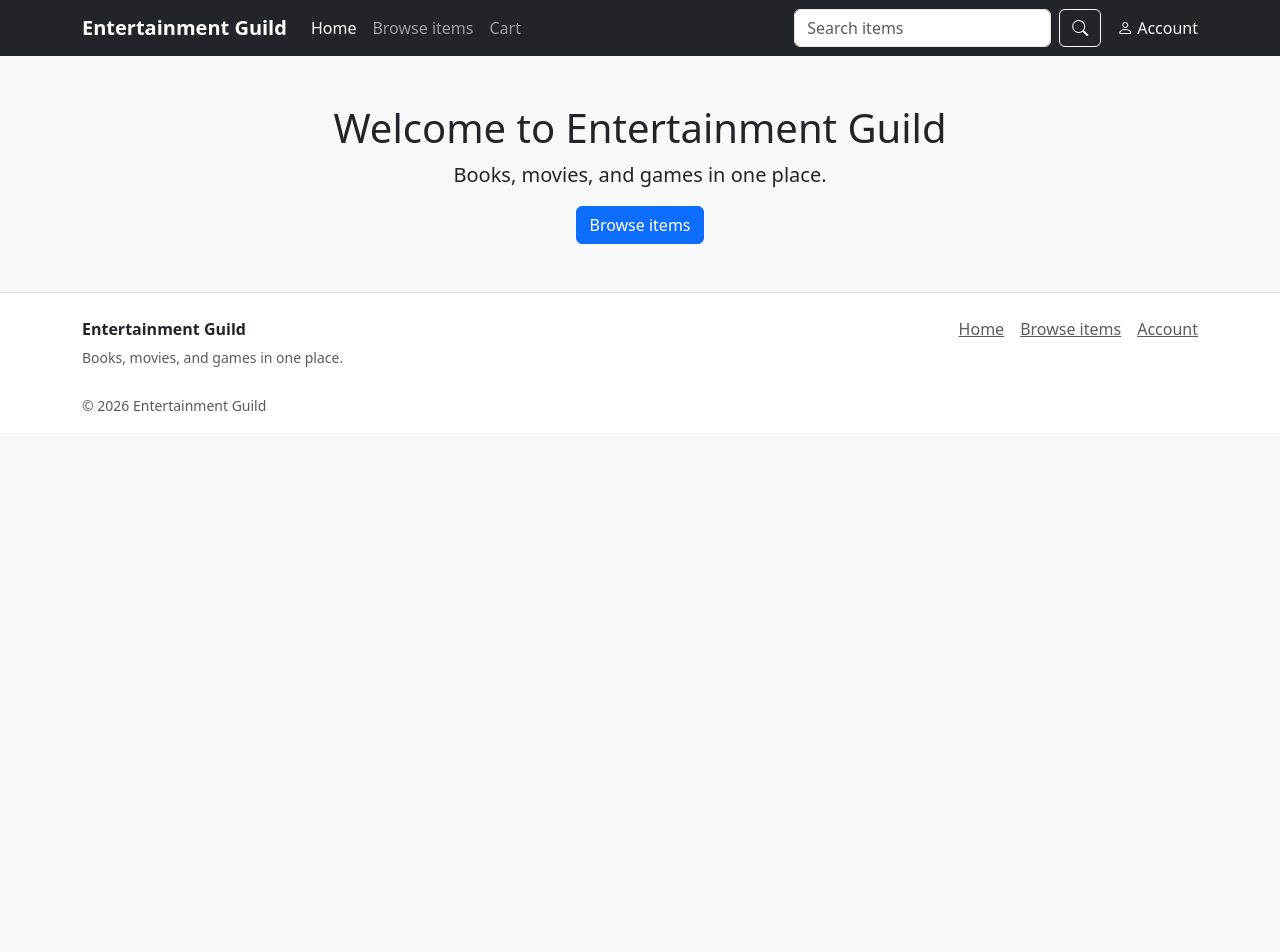
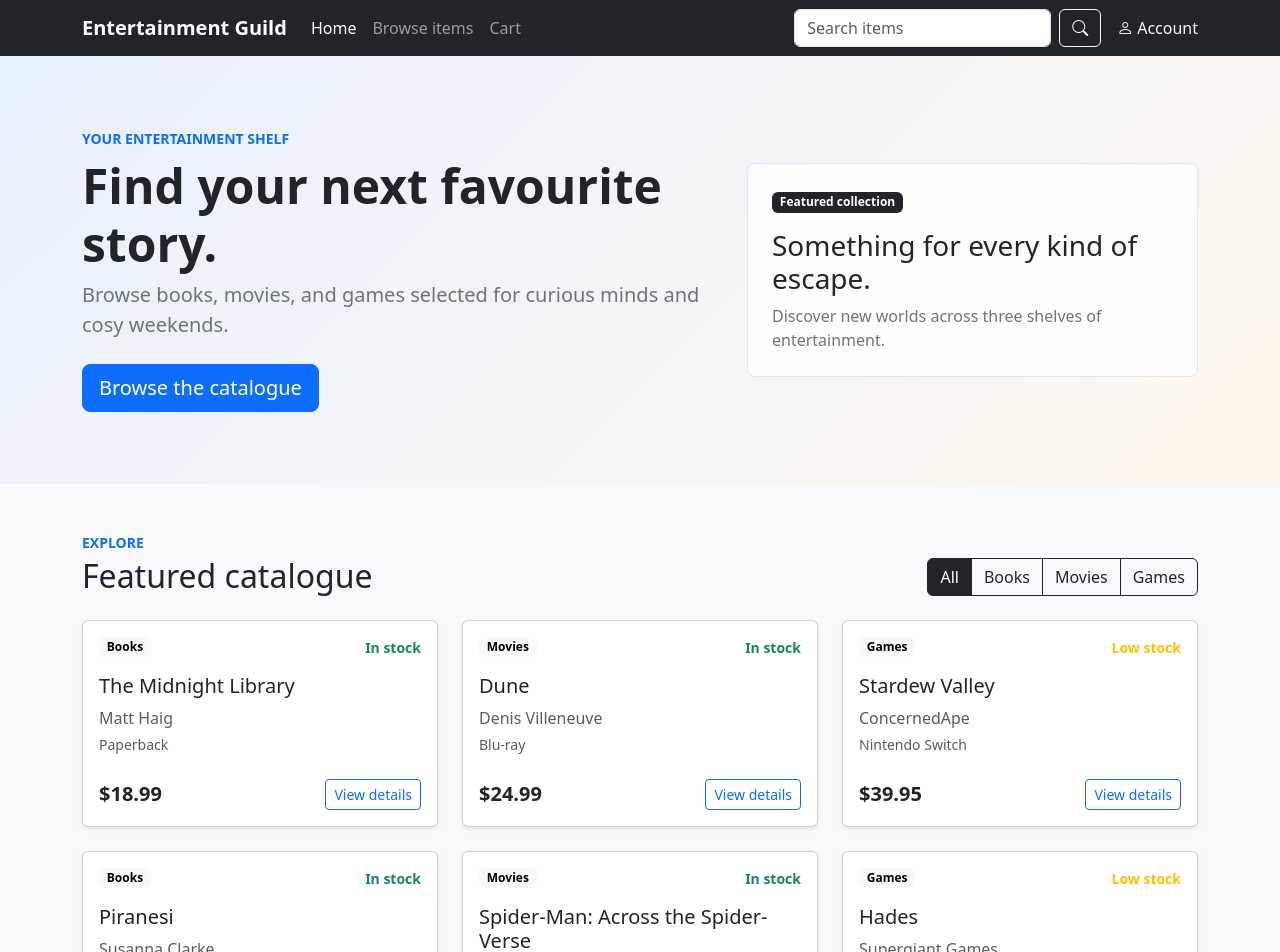
Before and after one commit to comfysquid/Entertainment-Guild, a React (Create React App) app in the folder frontend/: page / in a window 1280 px wide. Shown: the top 952 px of the page. Before the commit the page ends 800 px from the top, so only its background shows below. Built offline with nearby package versions, Linux system fonts and the light colour scheme.

Commit message:
Built homepage with product cards (placeholder data)

```diff
--- a/frontend/src/AppTheme.css
+++ b/frontend/src/AppTheme.css
@@ -5,3 +5,12 @@ body {
 .app {
   min-height: 100vh;
 }
+
+.catalogue-hero {
+  background: linear-gradient(135deg, #e8f1ff 0%, #fff8ed 100%);
+}
+
+.hero-highlight {
+  background-color: rgba(255, 255, 255, 0.8);
+  border: 1px solid rgba(13, 110, 253, 0.15);
+}
--- /dev/null
+++ b/frontend/src/components/ProductCard.js
@@ -0,0 +1,27 @@
+import React from 'react';
+
+function ProductCard({ item }) {
+  const availabilityClass = item.availability === 'In stock' ? 'text-success' : 'text-warning';
+
+  return (
+    <article className="card h-100 shadow-sm">
+      <div className="card-body d-flex flex-column">
+        <div className="d-flex justify-content-between align-items-start gap-2 mb-3">
+          <span className="badge text-bg-light">{item.category}</span>
+          <span className={`small fw-semibold ${availabilityClass}`}>{item.availability}</span>
+        </div>
+        <h3 className="h5 card-title">{item.title}</h3>
+        <p className="card-text text-muted mb-1">{item.creator}</p>
+        <p className="small text-muted mb-4">{item.format}</p>
+        <div className="mt-auto d-flex justify-content-between align-items-center">
+          <span className="fs-5 fw-semibold">${item.price.toFixed(2)}</span>
+          <a className="btn btn-outline-primary btn-sm" href={`/products/${item.id}`}>
+            View details
+          </a>
+        </div>
+      </div>
+    </article>
+  );
+}
+
+export default ProductCard;
--- /dev/null
+++ b/frontend/src/data/catalogue.js
@@ -0,0 +1,58 @@
+const catalogueItems = [
+  {
+    id: 1,
+    title: 'The Midnight Library',
+    creator: 'Matt Haig',
+    category: 'Books',
+    format: 'Paperback',
+    price: 18.99,
+    availability: 'In stock',
+  },
+  {
+    id: 2,
+    title: 'Dune',
+    creator: 'Denis Villeneuve',
+    category: 'Movies',
+    format: 'Blu-ray',
+    price: 24.99,
+    availability: 'In stock',
+  },
+  {
+    id: 3,
+    title: 'Stardew Valley',
+    creator: 'ConcernedApe',
+    category: 'Games',
+    format: 'Nintendo Switch',
+    price: 39.95,
+    availability: 'Low stock',
+  },
+  {
+    id: 4,
+    title: 'Piranesi',
+    creator: 'Susanna Clarke',
+    category: 'Books',
+    format: 'Hardcover',
+    price: 29.99,
+    availability: 'In stock',
+  },
+  {
+    id: 5,
+    title: 'Spider-Man: Across the Spider-Verse',
+    creator: 'Joaquim Dos Santos',
+    category: 'Movies',
+    format: '4K UHD',
+    price: 34.99,
+    availability: 'In stock',
+  },
+  {
+    id: 6,
+    title: 'Hades',
+    creator: 'Supergiant Games',
+    category: 'Games',
+    format: 'PlayStation 5',
+    price: 44.95,
+    availability: 'Low stock',
+  },
+];
+
+export default catalogueItems;
--- a/frontend/src/pages/HomePage.js
+++ b/frontend/src/pages/HomePage.js
@@ -1,19 +1,79 @@
-import React from 'react';
+import React, { useState } from 'react';
 import '../AppTheme.css';
 import Footer from '../components/Footer';
 import Navbar from '../components/Navbar';
+import ProductCard from '../components/ProductCard';
+import catalogueItems from '../data/catalogue';
 
 function HomePage() {
+  const [selectedCategory, setSelectedCategory] = useState('All');
+  const categories = ['All', 'Books', 'Movies', 'Games'];
+  const visibleItems = selectedCategory === 'All'
+    ? catalogueItems
+    : catalogueItems.filter((item) => item.category === selectedCategory);
+
   return (
     <div className="app">
       <Navbar />
 
-      <main className="container py-5">
-        <div className="text-center">
-          <h1>Welcome to Entertainment Guild</h1>
-          <p className="lead">Books, movies, and games in one place.</p>
-          <button className="btn btn-primary" type="button">Browse items</button>
-        </div>
+      <main>
+        <section className="catalogue-hero py-5">
+          <div className="container py-lg-4">
+            <div className="row align-items-center g-4">
+              <div className="col-lg-7">
+                <p className="text-uppercase small fw-semibold text-primary mb-2">Your entertainment shelf</p>
+                <h1 className="display-5 fw-bold">Find your next favourite story.</h1>
+                <p className="lead text-secondary mb-4">
+                  Browse books, movies, and games selected for curious minds and cosy weekends.
+                </p>
+                <a className="btn btn-primary btn-lg" href="#catalogue">
+                  Browse the catalogue
+                </a>
+              </div>
+              <div className="col-lg-5">
+                <div className="hero-highlight p-4 rounded-3">
+                  <span className="badge text-bg-dark mb-3">Featured collection</span>
+                  <h2 className="h3">Something for every kind of escape.</h2>
+                  <p className="mb-0 text-secondary">Discover new worlds across three shelves of entertainment.</p>
+                </div>
+              </div>
+            </div>
+          </div>
+        </section>
+
+        <section className="container py-5" id="catalogue" aria-labelledby="catalogue-heading">
+          <div className="d-flex flex-column flex-md-row justify-content-between align-items-md-end gap-3 mb-4">
+            <div>
+              <p className="text-uppercase small fw-semibold text-primary mb-1">Explore</p>
+              <h2 className="mb-0" id="catalogue-heading">Featured catalogue</h2>
+            </div>
+            <div className="btn-group" role="group" aria-label="Filter catalogue by category">
+              {categories.map((category) => (
+                <button
+                  className={`btn ${selectedCategory === category ? 'btn-dark' : 'btn-outline-dark'}`}
+                  key={category}
+                  onClick={() => setSelectedCategory(category)}
+                  type="button"
+                  aria-pressed={selectedCategory === category}
+                >
+                  {category}
+                </button>
+              ))}
+            </div>
+          </div>
+
+          {visibleItems.length > 0 ? (
+            <div className="row row-cols-1 row-cols-sm-2 row-cols-lg-3 g-4">
+              {visibleItems.map((item) => (
+                <div className="col" key={item.id}>
+                  <ProductCard item={item} />
+                </div>
+              ))}
+            </div>
+          ) : (
+            <div className="alert alert-info" role="status">No catalogue items are available in this category.</div>
+          )}
+        </section>
       </main>
 
       <Footer />
```
